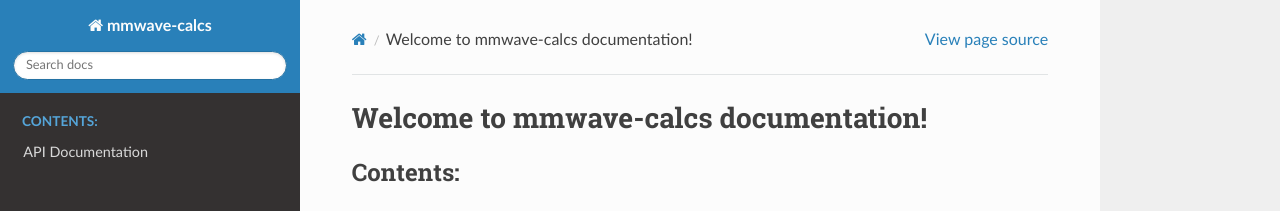
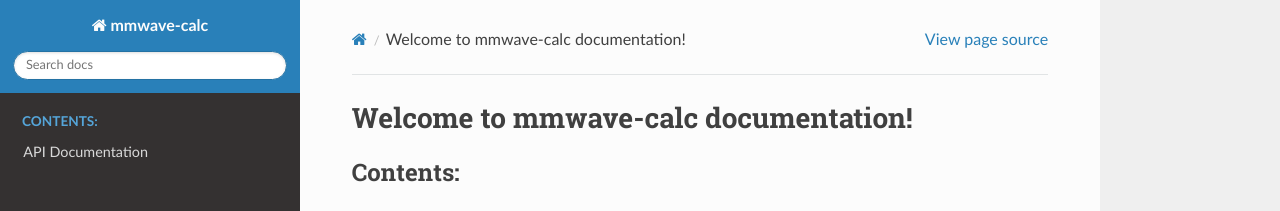
Before and after one commit to npeard/mmwave-calcs, a Sphinx documentation site: the page built from docs/source/index.rst, in a window 1280 px wide. Shown: the top 211 px of the page. Built offline with Sphinx 7.4.7 and the Read the Docs theme 3.1.0, drawn with Linux system fonts in a browser that asks for light colours; pages that are not in the unit, such as notebooks, are missing from menus.

```diff
--- a/docs/source/api.rst
+++ b/docs/source/api.rst
@@ -1,7 +1,7 @@
 API Documentation
 ===============
 
-.. automodule:: your_package
+.. automodule:: models
    :members:
    :undoc-members:
    :show-inheritance:
@@ -12,5 +12,5 @@ Submodules
 .. toctree::
    :maxdepth: 4
 
-   your_package.submodule1
-   your_package.submodule2
+   models.rydberg_calcs
+   models.submodule2
--- a/docs/source/conf.py
+++ b/docs/source/conf.py
@@ -1,8 +1,8 @@
 import os
 import sys
-sys.path.insert(0, os.path.abspath('../../src'))
+sys.path.insert(0, os.path.abspath('../../models'))
 
-project = 'mmwave-calcs'
+project = 'mmwave-calc'
 copyright = '2024, Nolan Peard, Lin Xin, Sam Cohen, Tony Zhang, Michelle Wu'
 author = 'Nolan Peard'
 
--- a/docs/source/index.rst
+++ b/docs/source/index.rst
@@ -1,4 +1,4 @@
-Welcome to mmwave-calcs documentation!
+Welcome to mmwave-calc documentation!
 ======================================
 
 .. toctree::
```
Also changed, not shown: models/__init__.py (added), 1 other file.
